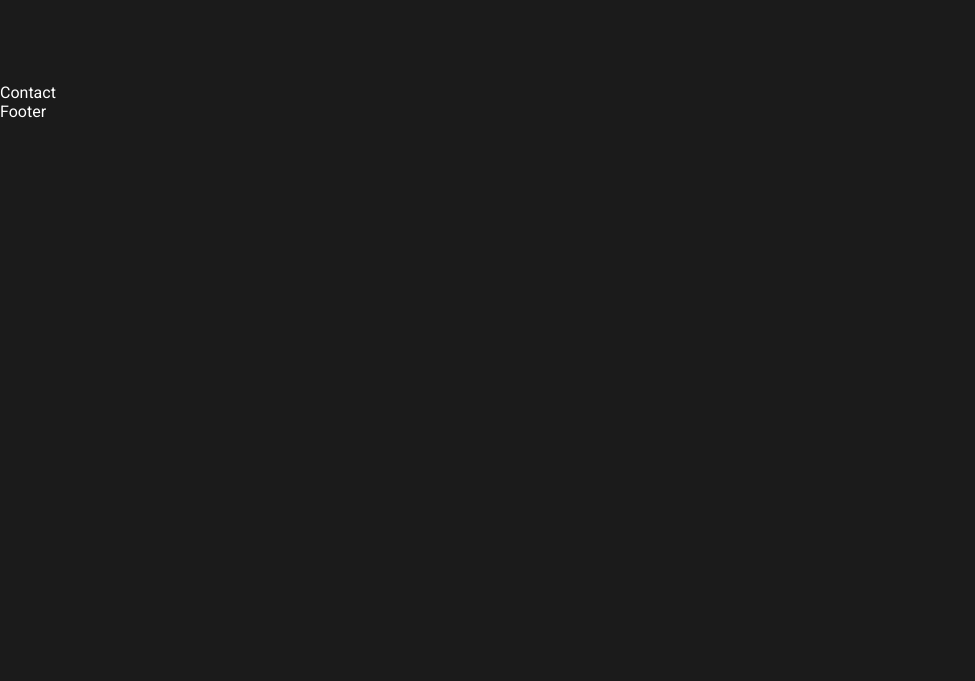
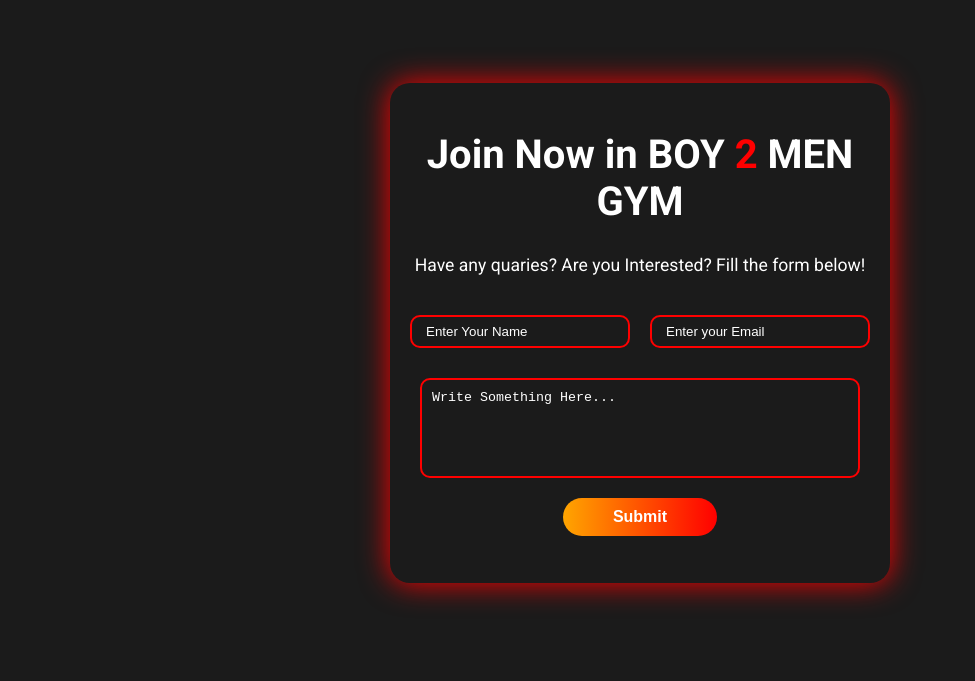
Before and after one commit to Ananth-Suvvada/My-First-Gym-Website-Using-React, a React (Vite) app: page / in a window 1280 px wide. Shown: the part 2114-2795 px from the top of the page, without its empty margins (0-975 px from the left). Before the commit the page ends 2235 px from the top, so only its background shows below. Built offline with nearby package versions, Linux system fonts and the light colour scheme.

Commit message:
Add Contact Feature & Responsiveness

```diff
--- a/src/App.css
+++ b/src/App.css
@@ -1,4 +1,8 @@
 @import url("https://fonts.googleapis.com/css2?family=Roboto:ital,wght@0,100..900;1,100..900&display=swap");
+html {
+  scroll-behavior: auto;
+  scroll-padding-top: 100px;
+}
 * {
   margin: 0;
   padding: 0;
@@ -9,5 +13,5 @@ body {
   background-color: rgba(0, 0, 0, 0.895);
   color: white;
   width: 100%;
-  overflow-wrap: anywhere;
+  overflow-x: hidden;
 }
--- a/src/Components/Contact.jsx
+++ b/src/Components/Contact.jsx
@@ -1,7 +1,22 @@
 import React from "react";
-
+import "../Styles/Contact.css";
 const Contact = () => {
-  return <div>Contact</div>;
+  return (
+    <section className="contact" id="contact">
+      <div className="contact-overlay">
+        <h1>
+          Join Now in BOY <span>2</span> MEN GYM
+        </h1>
+        <p>Have any quaries? Are you Interested? Fill the form below!</p>
+        <form>
+          <input type="text" placeholder="Enter Your Name" />
+          <input type="email" placeholder="Enter your Email" />
+          <textarea>Write Something Here...</textarea>
+          <button>Submit</button>
+        </form>
+      </div>
+    </section>
+  );
 };
 
 export default Contact;
--- a/src/Components/Footer.jsx
+++ b/src/Components/Footer.jsx
@@ -1,7 +1,12 @@
 import React from "react";
+import "../Styles/Footer.css";
 
 const Footer = () => {
-  return <div>Footer</div>;
+  return (
+    <section className="footer">
+      <p>©️All Rights Reserved || Ananth Suvvada</p>
+    </section>
+  );
 };
 
 export default Footer;
--- a/src/Components/Hero.jsx
+++ b/src/Components/Hero.jsx
@@ -3,7 +3,7 @@ import "../Styles/Hero.css";
 
 const Hero = () => {
   return (
-    <section className="hero">
+    <section className="hero" id="hero">
       <div className="hero-overlay">
         <div className="hero-content">
           <h1 className="hero-title">
--- a/src/Components/NavBar.jsx
+++ b/src/Components/NavBar.jsx
@@ -7,18 +7,21 @@ const NavBar = () => {
         BOY <span>2</span> MAN
       </h1>
       <ul className="menu">
-        <a href="">
-          <li>Home</li>
-        </a>
-        <a href="">
-          <li>Programs</li>
-        </a>
-        <a href="">
-          <li>Trainers</li>
-        </a>
-        <a href="">
-          <li>Contact</li>
-        </a>
+        <li>
+          <a href="#hero">Home</a>
+        </li>
+
+        <li>
+          <a href="#programs">Programs</a>
+        </li>
+
+        <li>
+          <a href="#trainers">Trainers</a>
+        </li>
+
+        <li>
+          <a href="#contact">Contact</a>
+        </li>
       </ul>
       <button className="enrollBtn">Enroll Now</button>
     </div>
--- a/src/Components/Programs.jsx
+++ b/src/Components/Programs.jsx
@@ -4,7 +4,7 @@ import { programData } from "../Data/Gym Website Data.js";
 
 const Programs = () => {
   return (
-    <section className="programs">
+    <section className="programs" id="programs">
       <h1>Our Programmes</h1>
       <div className="programsGrid">
         {programData.map((program) => (
--- a/src/Components/Trainers.jsx
+++ b/src/Components/Trainers.jsx
@@ -4,7 +4,7 @@ import { trainerData } from "../Data/Gym Website Data";
 
 const Trainers = () => {
   return (
-    <section className="trainers">
+    <section className="trainers" id="trainers">
       <h1>Our Trainers</h1>
       <div className="trainersGrid">
         {trainerData.map((trainer) => (
--- a/src/Styles/Contact.css
+++ b/src/Styles/Contact.css
@@ -0,0 +1,91 @@
+.contact {
+  height: 100%;
+  width: 100%;
+  display: flex;
+  align-items: center;
+  justify-content: center;
+  text-align: center;
+}
+.contact-overlay {
+  border-radius: 20px;
+  width: 500px;
+  height: 500px;
+  box-shadow: 0 0 30px red;
+  display: flex;
+  flex-direction: column;
+  justify-content: center;
+  gap: 30px;
+}
+
+.contact-overlay h1 {
+  font-size: 2.5rem;
+}
+.contact-overlay h1 span {
+  color: red;
+}
+.contact-overlay p {
+  font-size: 1.1rem;
+}
+.contact-overlay form input {
+  width: 220px;
+  margin: 10px;
+  padding: 7px 14px;
+  border: 2px solid red;
+  background: transparent;
+  border-radius: 10px;
+  outline: none;
+  color: white;
+}
+input::placeholder {
+  color: white;
+}
+.contact-overlay form textarea {
+  width: 440px;
+  height: 100px;
+  display: block;
+  margin-left: 30px;
+  padding: 10px;
+  margin-top: 20px;
+  border-radius: 10px;
+  background: transparent;
+  color: white;
+  border: 2px solid red;
+  outline: none;
+  resize: none;
+  text-wrap-mode: wrap;
+}
+.contact-overlay form input:focus,
+.contact-overlay form textarea:focus {
+  box-shadow: 0 0 10px red;
+}
+.contact-overlay form button {
+  padding: 10px 50px;
+  margin-top: 20px;
+  border: none;
+  border-radius: 30px;
+  font-size: 1rem;
+  color: white;
+  font-weight: 600;
+  background: linear-gradient(90deg, orange, red);
+}
+
+@media (max-width: 426px) {
+  .contact-overlay {
+    width: 300px;
+    height: 450px;
+    gap: 20px;
+  }
+  .contact-overlay h1 {
+    font-size: 1.5rem;
+  }
+  .contact-overlay p {
+    font-size: 0.8rem;
+  }
+
+  .contact-overlay form input {
+    width: 250px;
+  }
+  .contact-overlay form textarea {
+    width: 240px;
+  }
+}
--- a/src/Styles/Footer.css
+++ b/src/Styles/Footer.css
@@ -0,0 +1,7 @@
+.footer {
+  text-align: center;
+}
+.footer p {
+  font-size: 14px;
+  margin-top: 100px;
+}
--- a/src/Styles/Hero.css
+++ b/src/Styles/Hero.css
@@ -16,7 +16,7 @@
   flex-direction: column;
   align-items: center;
   justify-content: center;
-  width: 100vw;
+  width: 100%;
   height: 100%;
   background-color: rgba(0, 0, 0, 0.4);
 }
--- a/src/Styles/NavBar.css
+++ b/src/Styles/NavBar.css
@@ -6,7 +6,7 @@
   display: flex;
   align-items: center;
   justify-content: space-between;
-  background-color: rgba(0, 0, 0, 0.807);
+  background-color: rgb(0, 0, 0);
   /* border-bottom: 2px solid red; */
   padding: 15px 0;
   margin-bottom: 15px;
@@ -37,13 +37,13 @@
   list-style-type: none;
   gap: 30px;
 }
-.menu a {
+.menu li a {
   text-decoration: none;
   color: white;
   font-weight: 500;
   transition: 0.2s ease;
 }
-.menu a:hover {
+.menu li a:hover {
   color: red;
   text-decoration-line: underline;
   text-underline-offset: 8px;
@@ -85,3 +85,17 @@
     margin-right: 10px;
   }
 }
+
+@media (max-width: 768px) {
+  /* .logo {
+    margin-left: 10px;
+    font-size: 20px;
+  } */
+  .menu {
+    display: none;
+  }
+  /* .enrollBtn {
+    padding: 10px 22px;
+    margin-right: 10px;
+  } */
+}
--- a/src/Styles/Trainers.css
+++ b/src/Styles/Trainers.css
@@ -28,7 +28,7 @@
   border-radius: 18px;
   background-color: rgba(0, 0, 0, 0.73);
   color: white;
-  box-shadow: rgba(0, 0, 0, 0.35) 0px 5px 15px;
+  box-shadow: red 0px 5px 15px;
   transition: 0.3s ease;
 }
 .trainerCard:hover {
```
